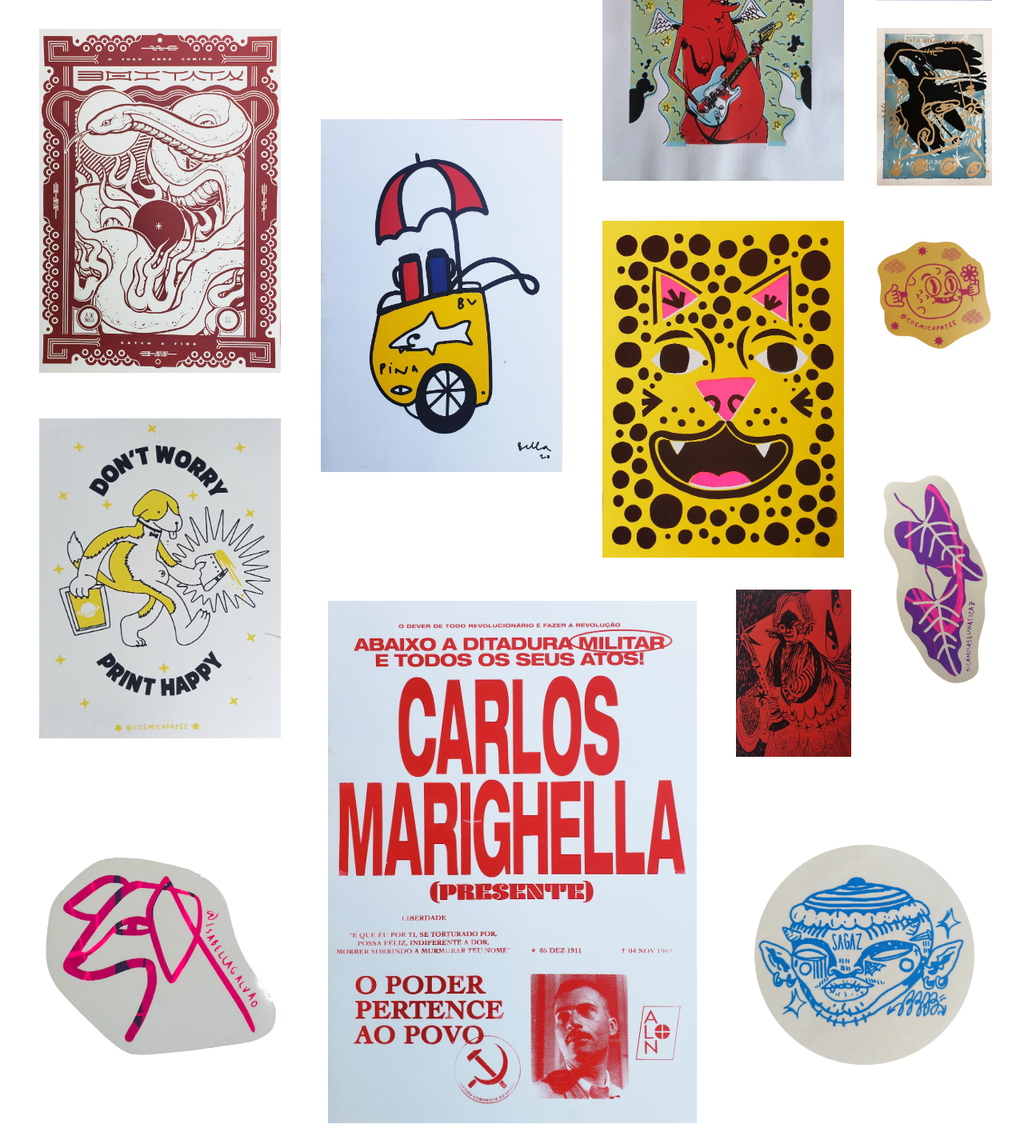
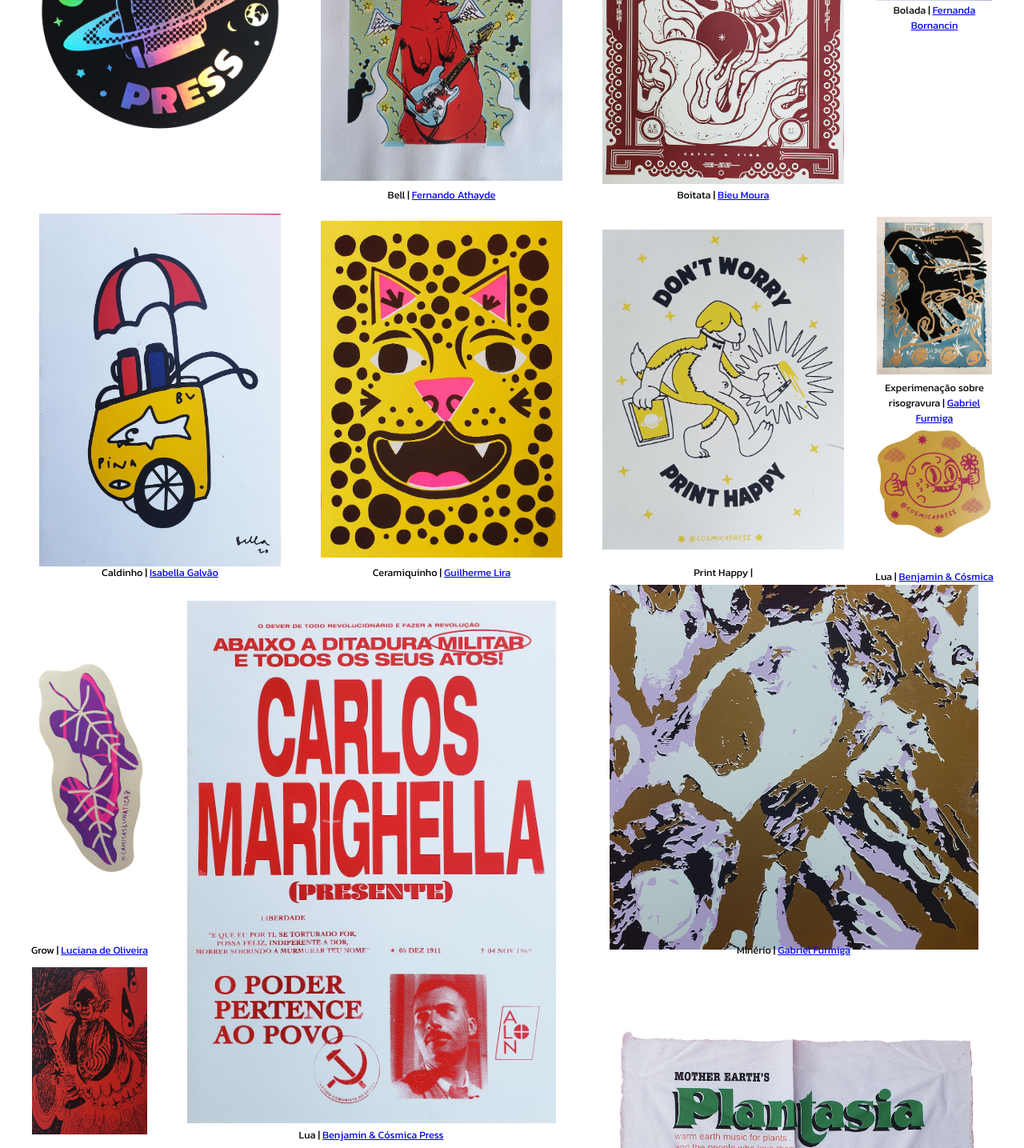
Before and after one commit to ludeoliveira/cosmica, a plain HTML site: page gallery.html in a window 1280 px wide. Shown: the part 245-1680 px from the top of the page at 80% size. Drawn offline with Linux system fonts and the light colour scheme.

Commit message:
add caption to gallery photos

```diff
--- a/gallery.css
+++ b/gallery.css
@@ -21,32 +21,38 @@
 }
 
 .highlight{
-    background-color: var(--amarelo);
+background-color: var(--amarelo);
   font-style: italic;
   font-weight: 400;
 }
 
 .span3rows {
     grid-row: span 3 /auto;
+    position: relative;
 }
 
 .span3columns {
     grid-column: span 3 / auto;
+    position: relative;
 }
 .span2rows {
     grid-row: span 2 /auto;
+    position: relative;
 }
 
 .span2columns {
     grid-column: span 2 / auto;
+    position: relative;
 }
 
 .span4rows {
     grid-row: span 4 /auto;
+    position: relative;
 }
 
 .span4columns {
     grid-column: span 4 / auto;
+    position: relative;
 }
 
 .pointer {
@@ -58,3 +64,10 @@
     padding: 2rem;
     margin: 0 auto;
 }
+
+figcaption {
+    font-size: .8rem;
+    text-align: center;
+    position: relative;
+    top: 98%;
+}
--- a/gallery.html
+++ b/gallery.html
@@ -10,39 +10,97 @@
 </head>
 <body>
   <div class="photo-grid">
-    <a class="card pointer" style="background-image: url(./galeria/cosmica_press.png);"  href="index.html"></a>
+    <a class="card pointer span2columns span2rows" style="background-image: url(./galeria/cosmica_press.png);"  href="index.html"></a>
 
-    <p class="card text span3columns" >Esta coleção de gravuras, postais, adesivos e tecidos foi produzida pela <span class="highlight">Cósmica Press</span> em Recife, Pernambuco, <span class="highlight">Brasil</span>. O ateliê funcionou em um quarto na casa de Luciana de Oliveira, João Santiago, Benjamin Bacelar e da cachorrinha Luna e posteriormente em um espaço separado no quintal da mesma casa. Durante os anos de <span class="highlight">2016 a 2022 </span>ajudamos a dar vida a inúmeros projetos criativos de amigos e clientes através da serigrafia. Muito Obrigada!</p>
+    <!-- <p class="card text span3columns" >Esta coleção de gravuras, postais, adesivos e tecidos foi produzida pela <span class="highlight">Cósmica Press</span> em Recife, Pernambuco, <span class="highlight">Brasil</span>. O ateliê funcionou em um quarto na casa de Luciana de Oliveira, João Santiago, Benjamin Bacelar e da cachorrinha Luna e posteriormente em um espaço separado no quintal da mesma casa. Durante os anos de <span class="highlight">2016 a 2022 </span>ajudamos a dar vida a inúmeros projetos criativos de amigos e clientes através da serigrafia. Muito Obrigada!</p> -->
 
-    <div class="card span2columns span2rows" style="background-image: url(./galeria/bell_fernando_athayde.jpg);"></div>
-    <div class="card span2columns span2rows" style="background-image: url(./galeria/boitata_bieu_moura.jpg);"></div>
-    <div class="card" style="background-image: url(./galeria/bolada_fernanda_bornancin.jpg);"></div>
-    <div class="card span2columns span3rows" style="background-image: url(./galeria/caldinho_isabella_galvao.jpg);"></div>
-    <div class="card span2columns span2rows" style="background-image: url(./galeria/ceramiquinho_guilherme_lira.jpg);"></div>
-    <div class="card span2columns span2rows" style="background-image: url(./galeria/dont_worry_benjamin_bacelarXcosmica_press.jpg);"></div>
-    <div class="card" style="background-image: url(./galeria/experimentacao_sobre_riso_furmiga.jpg);"></div>
-    <div class="card " style="background-image: url(./galeria/lua_benjamin_bacelar.png);"></div>
-    <div class="card span2rows" style="background-image: url(./galeria/grow_luciana_de_oliveira.png);"></div>
-    <div class="card span3columns span3rows" style="background-image: url(./galeria/marighella_filme_desconhecido.jpg);"></div>
-    <div class="card span3columns span2rows" style="background-image: url(./galeria/nova_furmiga.jpg);"></div>
-    <div class="card span3columns span3rows" style="background-image: url(./galeria/plantasia_tribute.png);"></div>
-    <div class="card span2columns span3rows " style="background-image: url(./galeria/postal_luas_cosmica_press.jpg);"></div>
-    <div class="card span2columns span2rows " style="background-image: url(./galeria/adesivo_isabella_galvao.png);"></div>
-    <div class="card span2columns span2rows" style="background-image: url(./galeria/sagaz_abroz.png);"></div>
+    <div class="card span2columns span2rows" style="background-image: url(./galeria/bell_fernando_athayde.jpg);">
+      <figcaption>Bell | <a target="_blank" href="https://instagram.com/athaydeaf">Fernando Athayde</a></figcaption>
+    </div>
+
+    <div class="card span2columns span2rows" style="background-image: url(./galeria/boitata_bieu_moura.jpg);">
+      <figcaption>Boitata | <a target="_blank" href="https://instagram.com/bieu.moura">Bieu Moura</a></figcaption>
+    </div>
+
+    <div class="card" style="background-image: url(./galeria/bolada_fernanda_bornancin.jpg);">
+      <figcaption>Bolada | <a target="_blank" href="https://instagram.com/fernandabornancin">Fernanda Bornancin</a></figcaption>
+    </div>
+
+    <div class="card span2columns span2rows" style="background-image: url(./galeria/caldinho_isabella_galvao.jpg);">
+      <figcaption>Caldinho | <a target="_blank" href="https://instagram.com/isabellagalvao">Isabella Galvão</a></figcaption>
+    </div>
+
+    <div class="card span2columns span2rows" style="background-image: url(./galeria/ceramiquinho_guilherme_lira.jpg);">
+      <figcaption>Ceramiquinho | <a target="_blank" href="https://instagram.com/liraguilherme">Guilherme Lira</a></figcaption>
+    </div>
+
+    <div class="card span2columns span2rows" style="background-image: url(./galeria/dont_worry_benjamin_bacelarXcosmica_press.jpg);">
+      <figcaption>Print Happy | <a target="_blank"  </a></figcaption>
+    </div>
+
+    <div class="card" style="background-image: url(./galeria/experimentacao_sobre_riso_furmiga.jpg);">
+      <figcaption>Experimenação sobre risogravura | <a target="_blank" href="https://instagram.com/gabriel_furmiga">Gabriel Furmiga</a></figcaption>
+    </div>
+
+    <div class="card " style="background-image: url(./galeria/lua_benjamin_bacelar.png);">
+      <figcaption>Lua | <a target="_blank" href="https://instagram.com/cosmicapress">Benjamin & Cósmica Press</a></figcaption>
+    </div>
+
+    <div class="card span2rows" style="background-image: url(./galeria/grow_luciana_de_oliveira.png);">
+      <figcaption>Grow | <a target="_blank" href="https://instagram.com/lu_deolive">Luciana de Oliveira</a></figcaption>
+    </div>
+
+    <div class="card span3columns span3rows" style="background-image: url(./galeria/marighella_filme_desconhecido.jpg);">
+      <figcaption>Lua | <a target="_blank" href="https://instagram.com/cosmicapress">Benjamin & Cósmica Press</a></figcaption>
+    </div>
+
+    <div class="card span3columns span2rows" style="background-image: url(./galeria/nova_furmiga.jpg);">
+      <figcaption>Minério | <a target="_blank" href="https://instagram.com/gabriel_furmiga">Gabriel Furmiga</a></figcaption>
+    </div>
+
+    <div class="card span3columns span3rows" style="background-image: url(./galeria/plantasia_tribute.png);">
+      <figcaption>Plantasia tribute | <a target="_blank" href="#">Mort Garson</a></figcaption>
+    </div>
+
+    <div class="card span2columns span3rows " style="background-image: url(./galeria/postal_luas_cosmica_press.jpg);">
+      <figcaption>Potal Luas | <a target="_blank" href="https://instagram.com/cosmicapress">Cósmica Press</a></figcaption>
+    </div>
+
+    <div class="card span2columns span2rows " style="background-image: url(./galeria/adesivo_isabella_galvao.png);">
+    </div>
+
+    <div class="card span2columns span2rows" style="background-image: url(./galeria/sagaz_abroz.png);">
+      <figcaption>Sagaz | <a target="_blank" href="https://instagram.com/abroz">Abroz Barros</a></figcaption>
+    </div>
+
     <div class="card span3columns" style="background-image: url(./galeria/seja_bruxa_biarritzzz.png);"></div>
+
     <div class="card span2columns span2rows" style="background-image: url(./galeria/sem_titulo_bozo_bacamarte.jpg);"></div>
+
     <div class="card span2columns" style="background-image: url(./galeria/sereia_chama.jpg);"></div>
+
     <div class="card span2columns span2rows" style="background-image: url(./galeria/sick_and_tired_milena_fernandes.png);"></div>
+
     <div class="card span2columns span2rows" style="background-image: url(./galeria/ventre_julia_moreira.jpg);"></div>
+
     <div class="card span3columns span3rows" style="background-image: url(./galeria/vermelho_abroz.jpg);"></div>
+
     <div class="card" style="background-image: url(./galeria/vermelho_2_abroz.jpg);"></div>
+
     <div class="card span3columns span3rows" style="background-image: url(./galeria/voo_opaco_furmiga.jpg);"></div>
+
     <div class="card" style="background-image: url(./galeria/bellcaster_fernando_athayde.jpg);"></div>
+
     <div class="card span3columns span2rows" style="background-image: url(./galeria/lambe_biarritzzz.jpg);"></div>
+
     <div class="card span2columns span2rows" style="background-image: url(./galeria/saco_calendario_cosmica.png);"></div>
+
     <div class="card span2columns" style="background-image: url(./galeria/grandesamigos_benjamin_bacelar.jpg);"></div>
+
     <div class="card" style="background-image: url(./galeria/coracao_cosmica_press.png);"></div>
+
     <div class="card span3columns span3rows" style="background-image: url(./galeria/calendario_lunar_cosmica_press.jpg);"></div>
+
     <div class="card span2columns span2rows" style="background-image: url(./galeria/alceu_desconhecido.jpg);"></div>
 </div>
   <small class="note">Copyright by Cosmica Press. All Rights Reserved | Design and Development by <a href="https://github.com/ludeoliveira">Luciana de Oliveira</a></small>
--- a/style.css
+++ b/style.css
@@ -16,6 +16,7 @@
 .nav {
     display: flex;
     justify-content: center;
+    margin-top: 20px;
 }
 
 .nav-list {
```
Also changed, not shown: index.html (+5 -0 lines).
